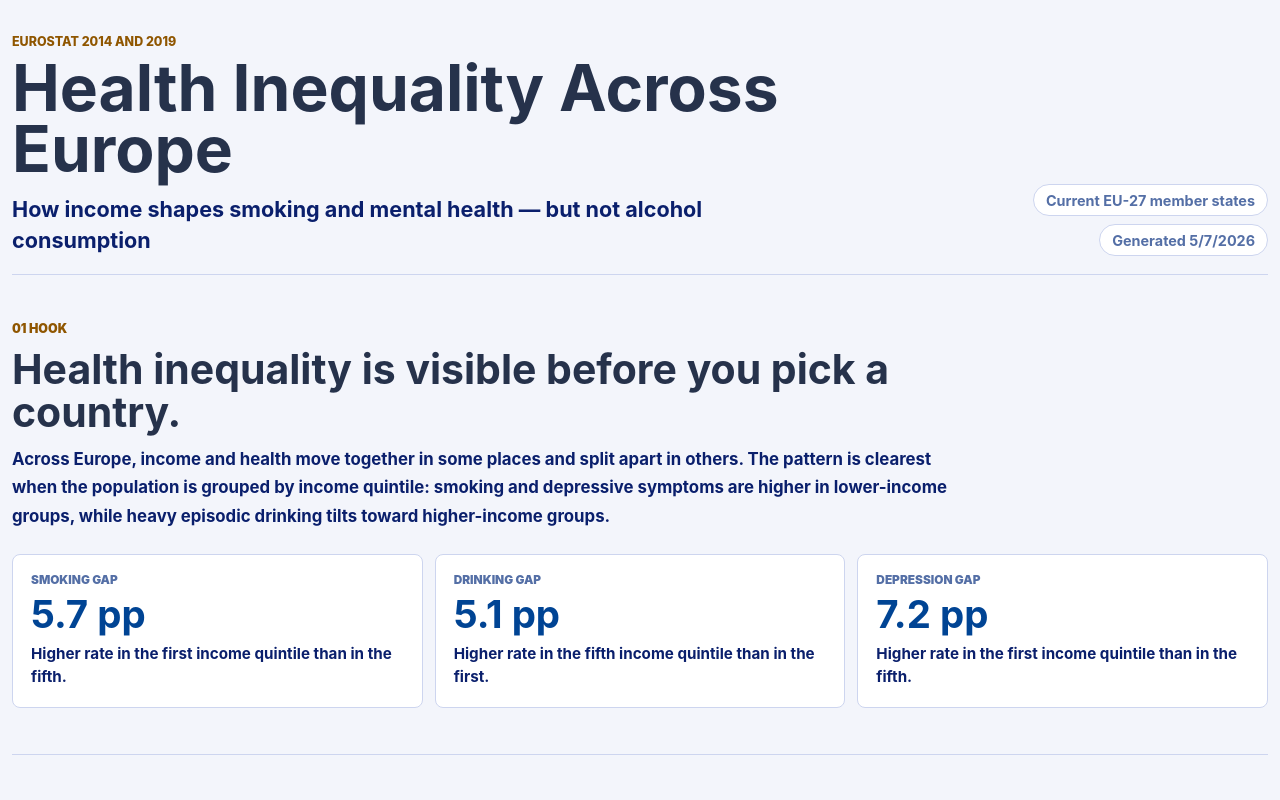
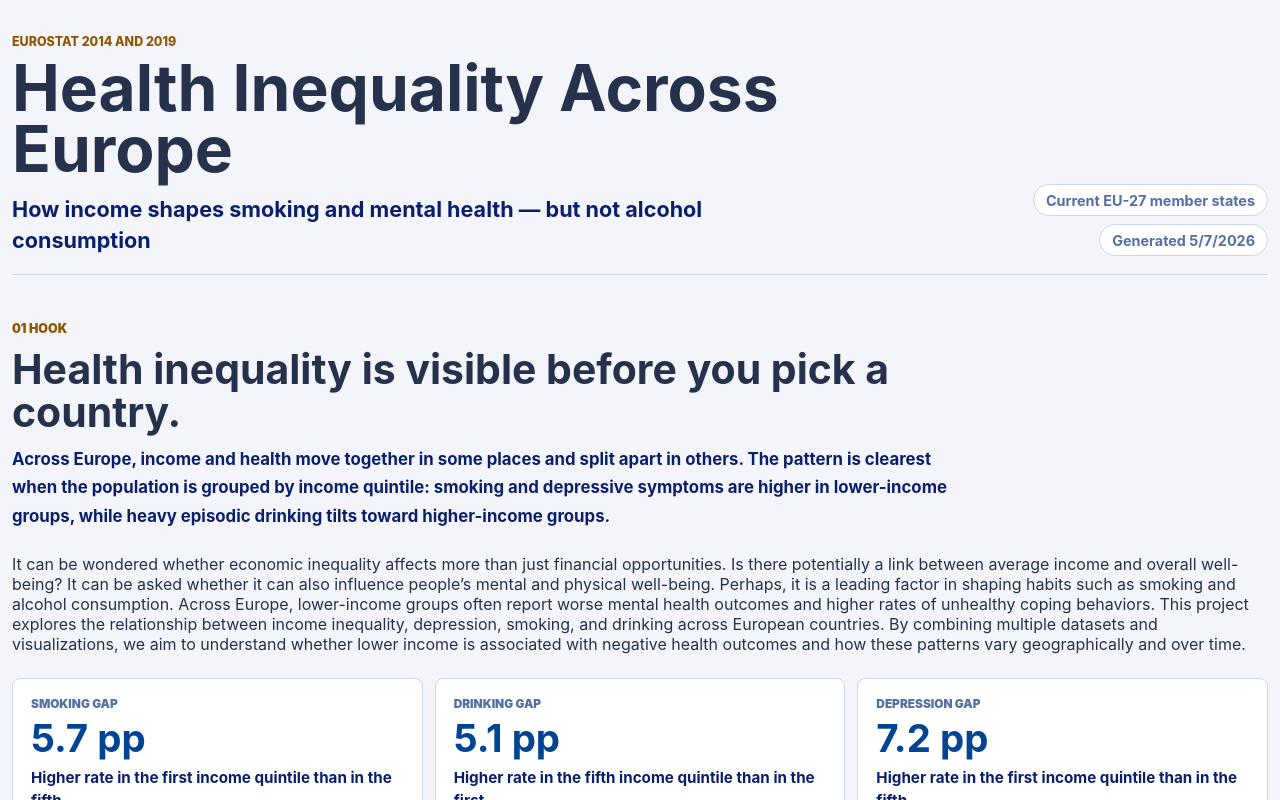
Before and after one commit to DanielMajzik/danielmajzik.github.io, a React (Vite) app: page / in a window 1280 px wide. Shown: the top 800 px of the page. Built offline with nearby package versions, Linux system fonts and the light colour scheme.

Commit message:
test introduction

```diff
--- a/src/sections/StorySection.tsx
+++ b/src/sections/StorySection.tsx
@@ -99,6 +99,15 @@ export function StorySection() {
           kicker="01 Hook"
           title="Health inequality is visible before you pick a country."
         />
+        <p>
+          It can be wondered whether economic inequality affects more than just financial opportunities. Is there potentially a link between average income and overall well-being?
+          It can be asked whether it can also influence people’s mental and physical well-being.
+          Perhaps, it is a leading factor in shaping habits such as smoking and alcohol consumption.
+          Across Europe, lower-income groups often report worse mental health outcomes and higher rates of unhealthy coping behaviors.
+
+          This project explores the relationship between income inequality, depression, smoking, and drinking across European countries.
+          By combining multiple datasets and visualizations, we aim to understand whether lower income is associated with negative health outcomes and how these patterns vary geographically and over time.
+        </p>
 
         <div className="hook-stat-grid" aria-label="Key findings">
           <div>
```
